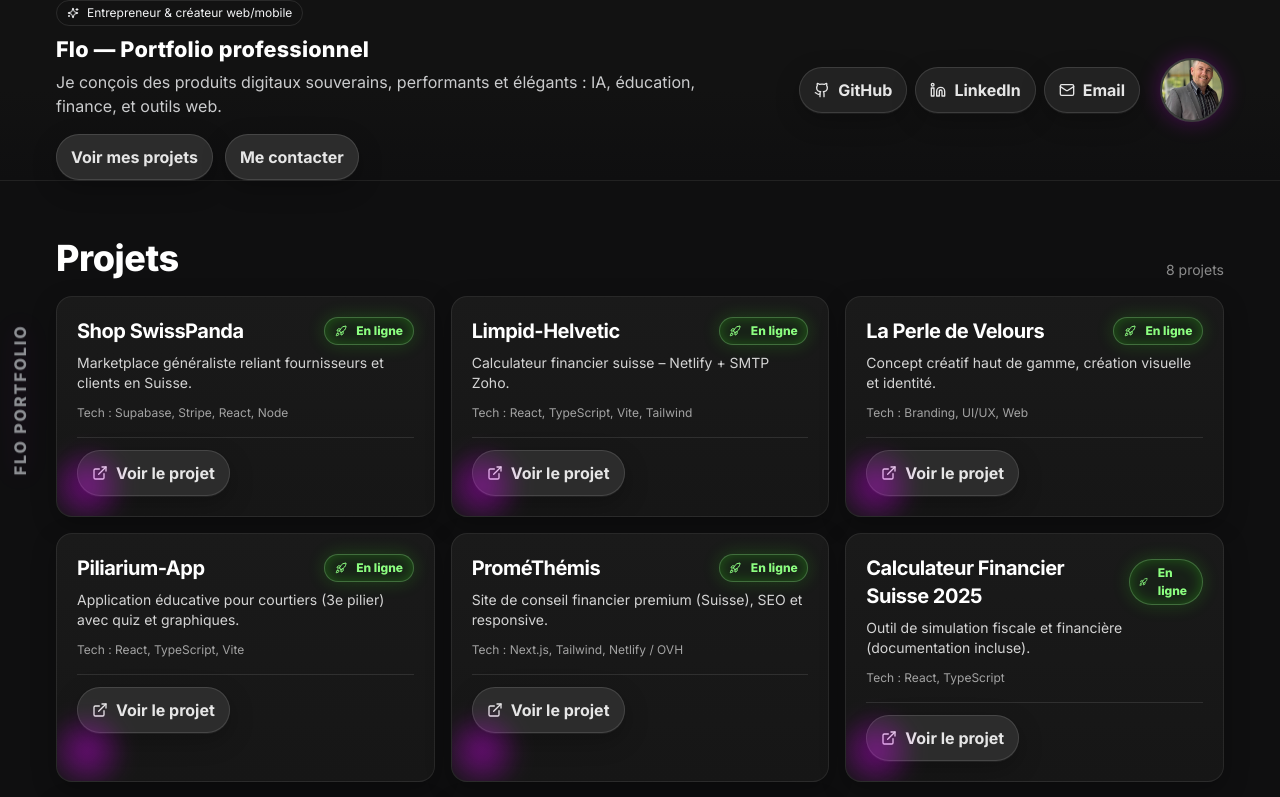
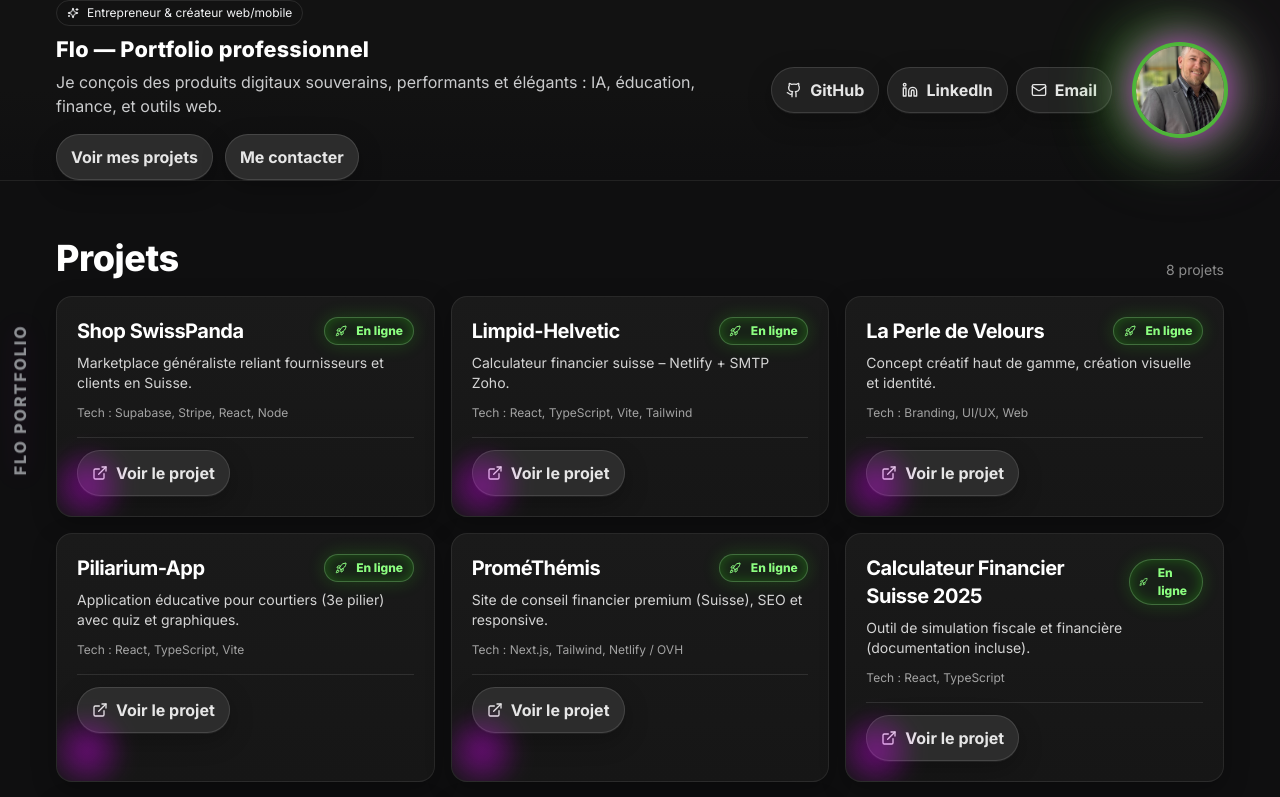
Before and after one commit to Florent-Gorski/PortFolio-2025, a React (Vite) app: page / in a window 1280 px wide. Shown: the top 797 px of the page. Built offline with nearby package versions, Linux system fonts and the light colour scheme.

Commit message:
style(hero): enhance header avatar with round shape and strong neon glow (green/pink pulse)

```diff
--- a/src/components/Hero.tsx
+++ b/src/components/Hero.tsx
@@ -1,7 +1,6 @@
 import { Github, Linkedin, Mail, Sparkles } from 'lucide-react'
 
-export default function Hero()
-{
+export default function Hero() {
   return (
     <header className="flo-header">
       <div className="container flo-header__inner">
@@ -20,7 +19,7 @@ export default function Hero()
           </nav>
         </div>
 
-        <div className="flex items-center gap-5">
+        <div className="flex items-center gap-6">
           {/* Liens sociaux */}
           <nav className="flo-social">
             <a className="btn" href="https://github.com/" target="_blank" rel="noreferrer noopener">
@@ -34,13 +33,14 @@ export default function Hero()
             </a>
           </nav>
 
-          {/* Avatar avec glow */}
-          <div className="flo-avatar-wrap">
+          {/* Avatar avec glow néon accentué */}
+          <div className="flo-avatar-wrap relative">
             <img
               src="/portrait.jpeg"
               alt="Photo de Florent Gorski"
-              className="flo-avatar"
+              className="flo-avatar ring-4 ring-[#39FF14]/60 shadow-[0_0_40px_#E000FF,0_0_60px_#39FF14]"
             />
+            <span className="absolute -inset-2 rounded-full blur-2xl opacity-60 bg-gradient-to-r from-[#39FF14] to-[#E000FF] animate-pulse" aria-hidden="true"></span>
           </div>
         </div>
       </div>
--- a/src/index.css
+++ b/src/index.css
@@ -231,19 +231,19 @@ body {
   background: #222;
 }
 
-/* Avatar simple glow (pas de “glitch”), facile à remplacer */
+/* Avatar néon amélioré */
 .flo-avatar-wrap {
   position: relative;
-  display: none;
+  display: block;
 }
 
 .flo-avatar {
-  width: 64px;
-  height: 64px;
+  width: 88px;
+  height: 88px;
   border-radius: 50%;
   object-fit: cover;
-  border: 2px solid rgba(255, 255, 255, .18);
-  box-shadow: 0 0 22px rgba(224, 0, 255, .28), 0 0 18px rgba(57, 255, 20, .22) inset;
+  z-index: 10;
+  position: relative;
 }
 
 @media (min-width:768px) {
```
